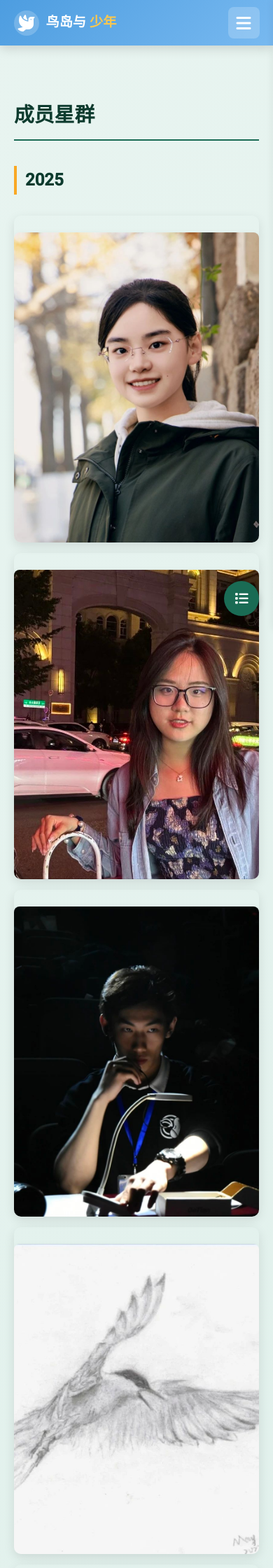
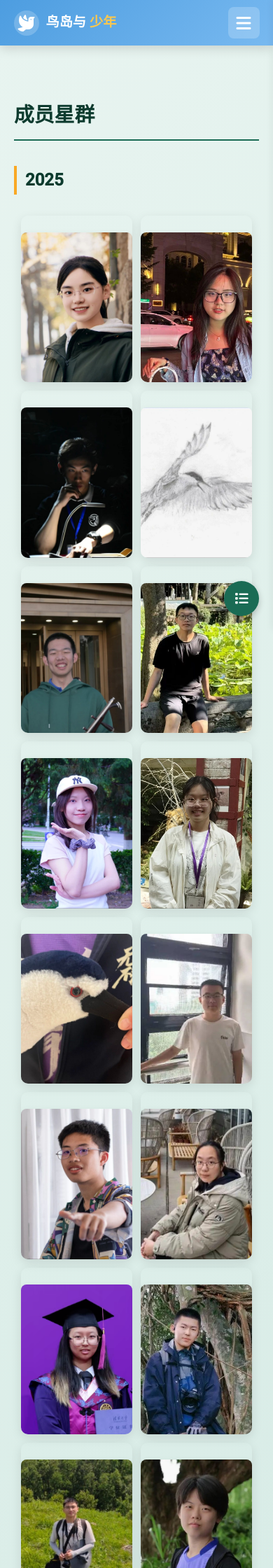
Before and after one commit to zf-li23/tsinghua_birdisland.github.io, a Jekyll site: the page built from about/members.md, in a window 390 px wide. Shown: the top 2240 px of the page at 70% size. Built offline with Jekyll 4.4.1, drawn with Linux system fonts in a browser that asks for light colours.

Commit message:
Update style.css

```diff
--- a/assets/css/style.css
+++ b/assets/css/style.css
@@ -209,13 +209,13 @@ body {
     }
 }
 
-/* 成员画廊 - 修复白边问题并优化布局 */
+/* 成员画廊 - 优化移动端布局 */
 .gallery-grid {
     display: grid;
-    grid-template-columns: repeat(auto-fill, minmax(200px, 1fr)); /* 减小最小宽度 */
-    gap: 20px; /* 减小间隙 */
-    margin: 40px auto 0; /* 调整上边距 */
-    max-width: 1200px; /* 增加最大宽度 */
+    grid-template-columns: repeat(auto-fill, minmax(200px, 1fr));
+    gap: 20px;
+    margin: 40px auto 0;
+    max-width: 1200px;
 }
 
 .gallery-item {
@@ -223,25 +223,25 @@ body {
     overflow: hidden;
     position: relative;
     box-shadow: 0 5px 15px rgba(0, 0, 0, 0.1);
-    aspect-ratio: 3/4; /* 使用更适合人像的比例 */
-    transition: transform 0.3s ease; /* 添加整体动画效果 */
+    aspect-ratio: 3/4;
+    transition: transform 0.3s ease;
 }
 
 .gallery-item:hover {
-    transform: translateY(-5px); /* 悬停时轻微上浮 */
-    box-shadow: 0 8px 20px rgba(0, 0, 0, 0.15); /* 增强阴影 */
+    transform: translateY(-5px);
+    box-shadow: 0 8px 20px rgba(0, 0, 0, 0.15);
 }
 
 .gallery-item img {
     width: 100%;
     height: 100%;
-    display: block; /* 关键修复：消除白边 */
+    display: block;
     object-fit: cover;
     transition: transform 0.5s;
 }
 
 .gallery-item:hover img {
-    transform: scale(1.05); /* 减小缩放比例 */
+    transform: scale(1.05);
 }
 
 .gallery-caption {
@@ -249,21 +249,20 @@ body {
     bottom: 0;
     left: 0;
     right: 0;
-    background: rgba(0, 0, 0, 0.8); /* 加深背景 */
+    background: rgba(0, 0, 0, 0.8);
     color: white;
-    padding: 12px 15px; /* 调整内边距 */
+    padding: 12px 15px;
     transform: translateY(100%);
     transition: transform 0.3s;
-    font-size: 0.9rem; /* 减小字体大小 */
-    line-height: 1.4; /* 调整行高 */
-    text-align: center; /* 居中文本 */
+    font-size: 0.9rem;
+    line-height: 1.4;
+    text-align: center;
 }
 
 .gallery-item:hover .gallery-caption {
     transform: translateY(0);
 }
 
-/* 添加渐变遮罩增强效果 */
 .gallery-item::after {
     content: "";
     position: absolute;
@@ -281,25 +280,41 @@ body {
     opacity: 1;
 }
 
-/* 响应式调整 */
+.section-title {
+    font-size: 1.8rem;
+    color: var(--dark);
+    margin: 2.5rem 0 1.5rem;
+    padding-bottom: 10px;
+    border-bottom: 2px solid var(--accent);
+    position: relative;
+    text-align: center;
+}
+
+/* 响应式调整 - 重点优化移动端 */
 @media (min-width: 1200px) {
     .gallery-grid {
-        grid-template-columns: repeat(4, 1fr); /* 大屏固定4列 */
+        grid-template-columns: repeat(4, 1fr);
     }
 }
 
 @media (max-width: 900px) {
     .gallery-grid {
-        grid-template-columns: repeat(auto-fill, minmax(180px, 1fr)); /* 中等屏幕调整 */
+        grid-template-columns: repeat(auto-fill, minmax(180px, 1fr));
         gap: 15px;
     }
 }
 
+/* 移动端布局 - 重点调整 */
 @media (max-width: 768px) {
     .gallery-grid {
-        grid-template-columns: repeat(2, 1fr); /* 移动端2列 */
+        grid-template-columns: repeat(2, 1fr); /* 确保一行两列 */
         gap: 15px;
         margin: 30px auto 0;
+        max-width: 100%; /* 移除最大宽度限制 */
+    }
+
+    .gallery-item {
+        aspect-ratio: 3/4.2; /* 稍微减小高度比例 */
     }
 
     .section-title {
@@ -313,9 +328,32 @@ body {
     }
 }
 
+/* 超小屏幕优化 */
 @media (max-width: 480px) {
     .gallery-grid {
-        grid-template-columns: 1fr; /* 小屏幕1列 */
-        max-width: 350px;
+        gap: 12px; /* 减小间隙 */
+        padding: 0 10px; /* 添加内边距避免贴边 */
+    }
+
+    .gallery-item {
+        aspect-ratio: 3/4.5; /* 进一步调整高度比例 */
+    }
+
+    .gallery-caption {
+        padding: 8px;
+        font-size: 0.75rem;
     }
 }
+
+/* 极窄屏幕优化 */
+@media (max-width: 360px) {
+    .gallery-grid {
+        grid-template-columns: repeat(2, minmax(140px, 1fr)); /* 确保小屏幕也能两列 */
+        gap: 10px;
+    }
+
+    .gallery-caption {
+        font-size: 0.7rem;
+        padding: 6px;
+    }
+}
```
